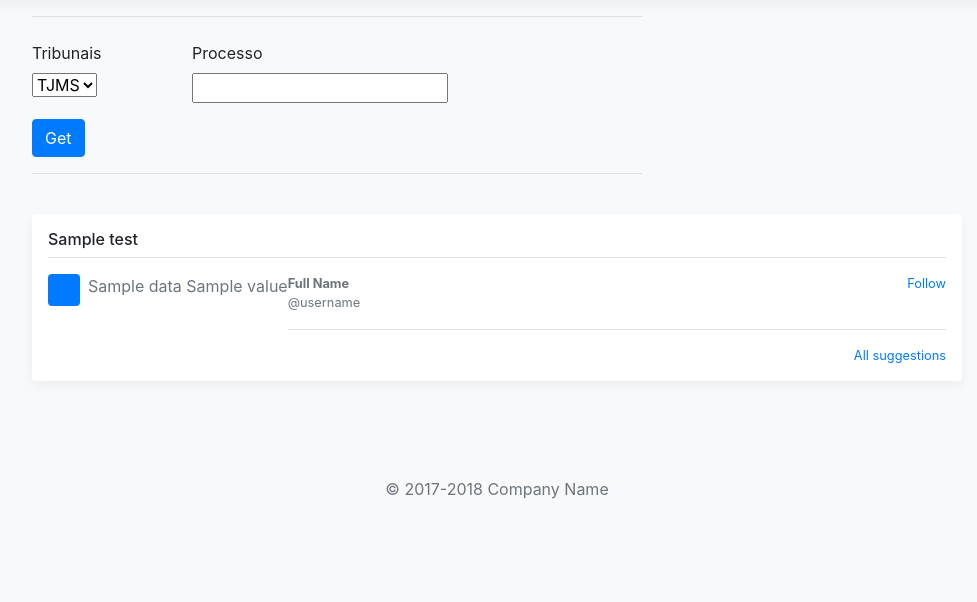
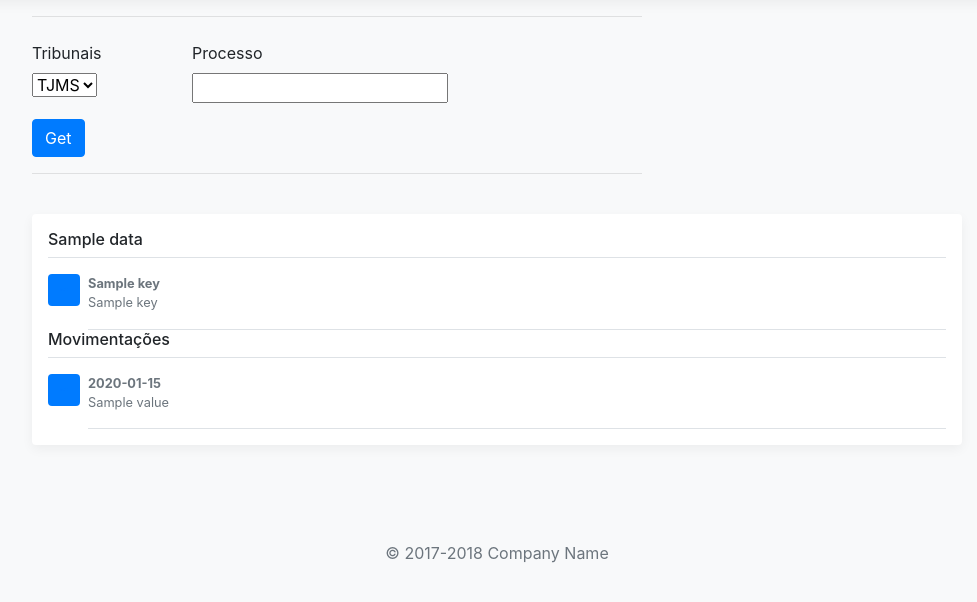
Before and after one commit to arjdev69/collect_data_web, a Django app: template collect/data_lists/templates/view_datas/view.html in a window 1280 px wide. Shown: the part 56-658 px from the top of the page, without its empty margins (143-1120 px from the left). Run offline with Django 3.2, Linux system fonts and the light colour scheme; tables that the repository leaves empty hold one stand-in row (values such as "Sample post"); the template is opened without the code that fills it: values that come from a table or form of the project are taken from there, most other values are stand-ins (such as "Sample title", 1, 10 or a date in 2020); some libraries are stand-ins or nearby versions.

Commit message:
update file html

```diff
--- a/collect/data_lists/templates/view_datas/view.html
+++ b/collect/data_lists/templates/view_datas/view.html
@@ -45,31 +45,43 @@
             </div>
           </div>
           <button class="btn btn-primary" type="submit">Get</button>
+          {% if ErrorMain %}
+            <h3>{{ErrorMain}}</h3>
+          {%endif%}
         </form>
         <hr class="mb-4">
       </div>
     </div>
-
     <div class="my-3 p-3 bg-white rounded box-shadow">
-      {% for data,value in final_data.items %}
-      <h6 class="border-bottom border-gray pb-2 mb-0">{{test}}</h6>
+      {% for data,key in final_data.items %}
+      <h6 class="border-bottom border-gray pb-2 mb-0">{{data}}</h6>
+        {% for values,y in key.items %}
         <div class="media text-muted pt-3">
           <img data-src="holder.js/32x32?theme=thumb&bg=007bff&fg=007bff&size=1" alt="" class="mr-2 rounded">
-        {{ data }}
-        {{ value }}
           <div class="media-body pb-3 mb-0 small lh-125 border-bottom border-gray">
             <div class="d-flex justify-content-between align-items-center w-100">
-            <strong class="text-gray-dark">Full Name</strong>
-            <a href="#">Follow</a>
+              <strong class="text-gray-dark">{{ values }}</strong>
+              <a href="#"></a>
             </div>
-          <span class="d-block">@username</span>
+            <span class="d-block">{{ y }}</span>
           </div>
         </div>
         {% endfor %}
-
-      <small class="d-block text-right mt-3">
-        <a href="#">All suggestions</a>
-      </small>
+        {% endfor %}
+        {% if move%}
+          <h6 class="border-bottom border-gray pb-2 mb-0">Movimentações</h6>
+        {%endif%}
+          {% for date,value in move %}
+          <div class="media text-muted pt-3">
+            <img data-src="holder.js/32x32?theme=thumb&bg=007bff&fg=007bff&size=1" alt="" class="mr-2 rounded">
+            <div class="media-body pb-3 mb-0 small lh-125 border-bottom border-gray">
+              <div class="d-flex justify-content-between align-items-center w-100">
+                  <strong class="text-gray-dark">{{ date }}</strong>
+              </div>
+              <span class="d-block">{{ value }}</span>
+            </div>
+          </div>
+          {% endfor %}
     </div>
 
     <footer class="my-5 pt-5 text-muted text-center text-small">
```
Lines whose indentation alone changed are shown as unchanged.
